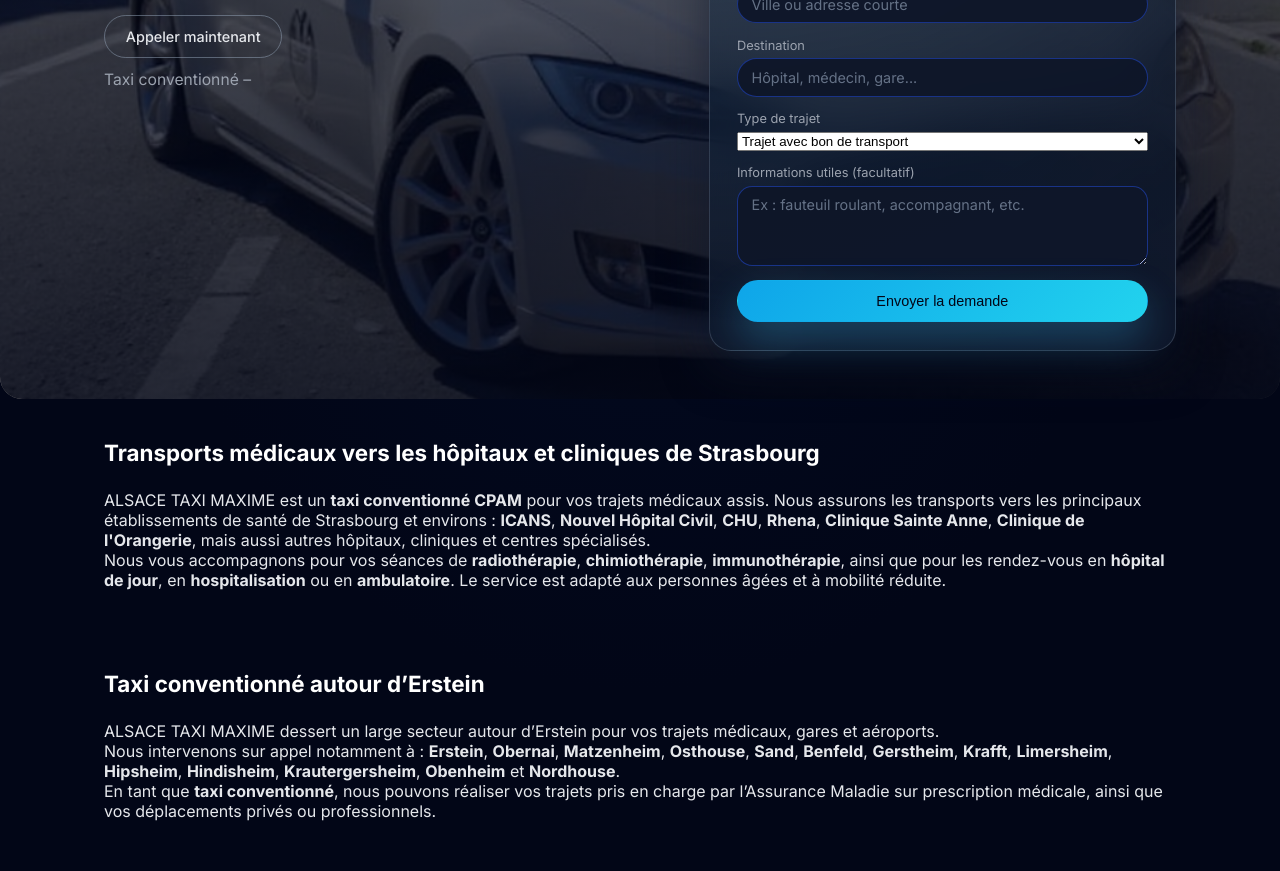
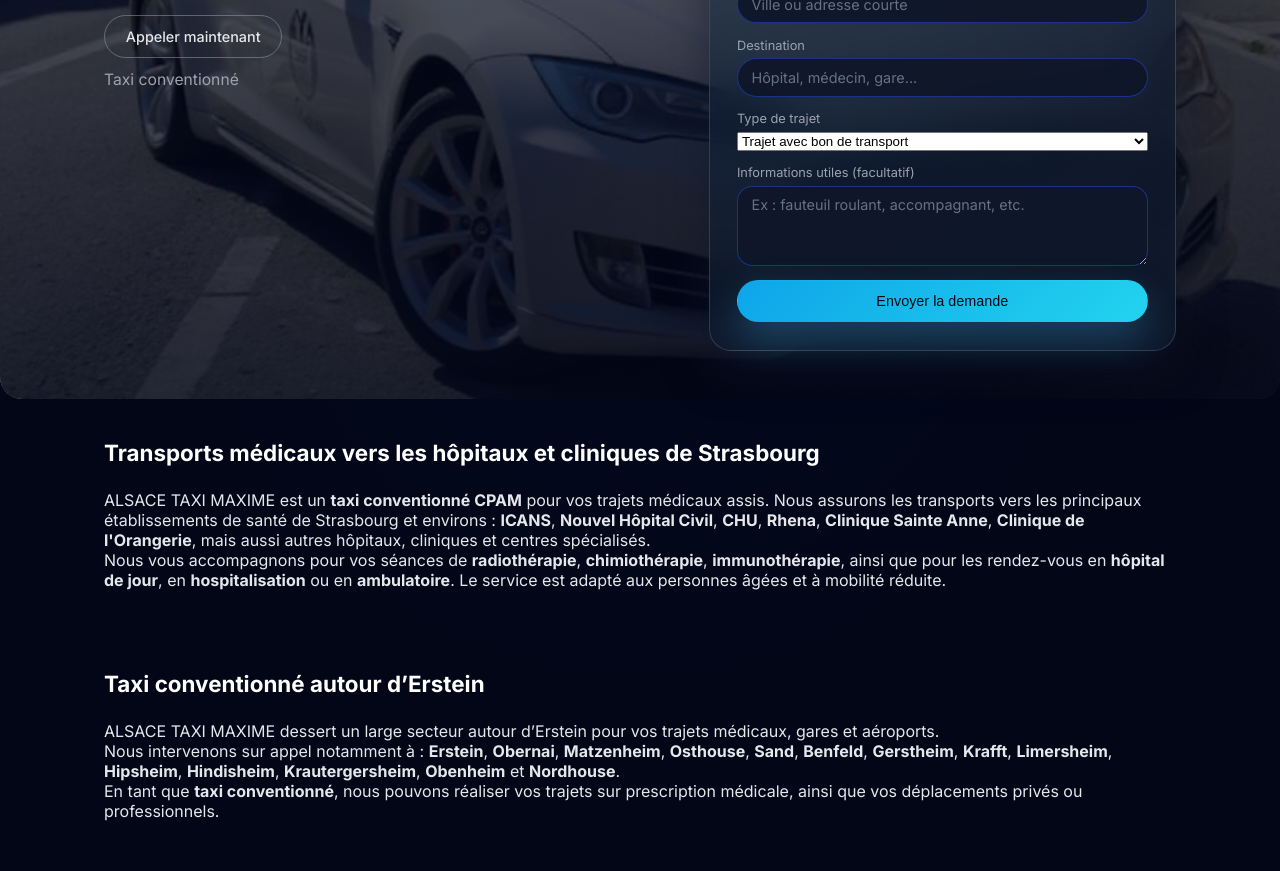
Before and after one commit to Maximesol/alsace-taxi-maxime-site, a plain HTML site: page index.html in a window 1280 px wide. Shown: the part 570-1441 px from the top of the page. Drawn offline with Linux system fonts and the light colour scheme.

Commit message:
Update index.html

```diff
--- a/index.html
+++ b/index.html
@@ -58,7 +58,7 @@
             <a href="tel:0676729327" class="btn ghost-btn">Appeler maintenant</a>
           </div>
           <p class="hero-info">
-            Taxi conventionné –
+            Taxi conventionné
           </p>
         </div>
 
@@ -161,8 +161,7 @@
       <strong>Krautergersheim</strong>, <strong>Obenheim</strong> et <strong>Nordhouse</strong>.
     </p>
     <p>
-      En tant que <strong>taxi conventionné</strong>, nous pouvons réaliser vos trajets pris en charge par l’Assurance Maladie
-      sur prescription médicale, ainsi que vos déplacements privés ou professionnels.
+      En tant que <strong>taxi conventionné</strong>, nous pouvons réaliser vos trajets sur prescription médicale, ainsi que vos déplacements privés ou professionnels.
     </p>
   </div>
 </section>
```
